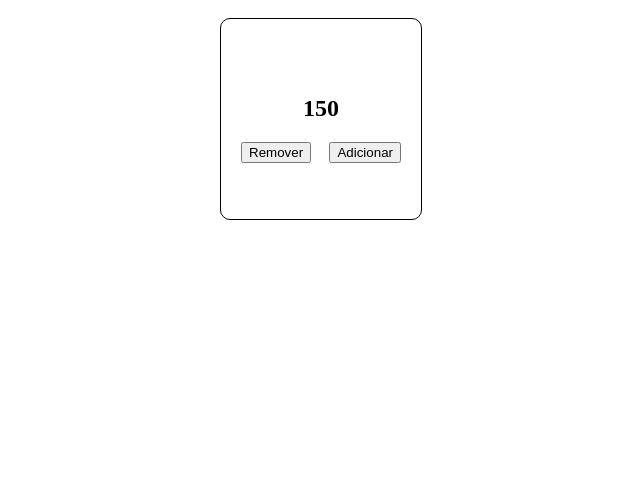
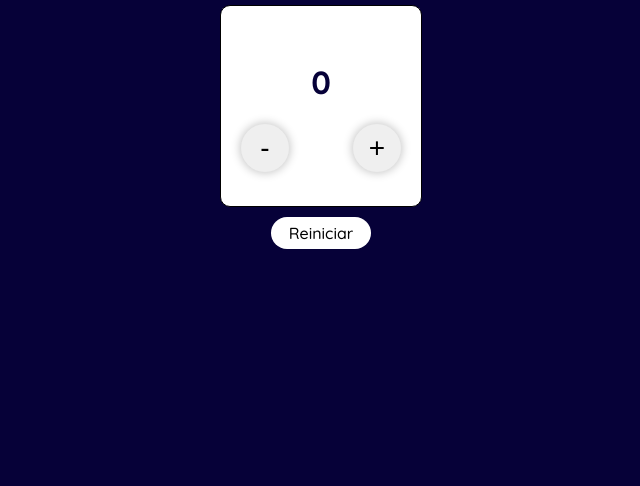
Before and after one commit to duduneto/zedocode-aulas-contador, a plain HTML site: page index.html in a window 1280 px wide. Shown: the part 314-800 px from the top of the page, without its empty margins (319-959 px from the left). Drawn offline with Linux system fonts and the light colour scheme.

Commit message:
Adding style and btn reset

```diff
--- a/index.html
+++ b/index.html
@@ -5,23 +5,31 @@
     <meta charset="UTF-8">
     <meta http-equiv="X-UA-Compatible" content="IE=edge">
     <meta name="viewport" content="width=device-width, initial-scale=1.0">
+    <!-- GOOGLE FONTS -->
+    <link rel="preconnect" href="https://fonts.googleapis.com">
+    <link rel="preconnect" href="https://fonts.gstatic.com" crossorigin>
+    <link href="https://fonts.googleapis.com/css2?family=Quicksand:wght@300;400;500;600;700&display=swap"
+        rel="stylesheet">
+    <!-- STYLES -->
     <link rel="stylesheet" href="style.css">
     <title>Document</title>
 </head>
 
 <body>
     <main>
-        <section>
-            <h1>Contador</h1>
-            <div class="counter-container" >
-                <h1 id="display-contador" ></h1>
-                <div class="buttons-box">
-                    <button id="button-remover">Remover</button>
-                    <button id="button-adicionar" >Adicionar</button>
-                </div>
+        <h1>Contador</h1>
+        <div class="counter-container">
+            <h1 id="display-contador"></h1>
+            <div class="buttons-box">
+                <button class="btns" id="button-remover">-</button>
+                <button class="btns" id="button-adicionar">+</button>
             </div>
-        </section>
+        </div>
+        <div class="reset-button-container">
+            <button id="btn-reset">Reiniciar</button>
+        </div>
     </main>
 </body>
-<script type="text/javascript" src="./index.js" ></script>
+<script type="text/javascript" src="./index.js"></script>
+
 </html>
--- a/index.js
+++ b/index.js
@@ -1,10 +1,11 @@
-var valorDoContador = 150;
+var valorDoContador = 0;
 
 var contador = document.getElementById('display-contador');
 contador.innerHTML = valorDoContador;
 
 var botaoAdicionar = document.getElementById('button-adicionar');
 var botaoRemover = document.getElementById('button-remover');
+var botaoReset = document.getElementById('btn-reset');
 
 function adicionar() {
     valorDoContador = valorDoContador + 1;
@@ -14,6 +15,11 @@ function remover() {
     valorDoContador = valorDoContador - 1;
     contador.innerHTML = valorDoContador;
 }
+function resetar() {
+    valorDoContador = 0;
+    contador.innerHTML = valorDoContador;
+}
 
 botaoAdicionar.addEventListener('click', adicionar)
 botaoRemover.addEventListener('click', remover)
+botaoReset.addEventListener('click', resetar)
--- a/style.css
+++ b/style.css
@@ -1,6 +1,10 @@
 html {
     width: 100%;
     height: 100%;
+    font-family: 'Quicksand', sans-serif;
+    /* background-image: linear-gradient(315deg, #060138, #110138); */
+    background-color: #060138;
+    color: #fff;
 }
 
 body {
@@ -10,11 +14,6 @@ body {
 }
 
 main {
-    width: 100%;
-    height: 100%;
-}
-
-section {
     width: 100%;
     height: 100%;
     flex-direction: column;
@@ -33,6 +32,9 @@ section {
 
     border: 1px solid #000;
     border-radius: 10px;
+
+    background-color: #fff;
+    color: #060138;
 }
 
 .buttons-box {
@@ -41,3 +43,41 @@ section {
     display: flex;
     justify-content: space-between;
 }
+
+.btns {
+    width: 48px;
+    height: 48px;
+    border-radius: 50%;
+
+    border: none;
+
+    font-size: 28px;
+
+    box-shadow: 0px 0px 10px 1px #c4c4c4;
+}
+
+.btns:active {
+    background-color: #c4c4c4;
+}
+
+.reset-button-container {
+    margin-top: 10px;
+}
+
+#btn-reset {
+    height: 32px;
+    width: 100px;
+
+    border: none;
+    border-radius: 16px;
+    background-color: #fff;
+
+    font-family: 'Quicksand', sans-serif;
+
+    font-size: 16px;
+    font-weight: 500;
+}
+
+#btn-reset:active {
+    background-color: #c4c4c4;
+}
```
